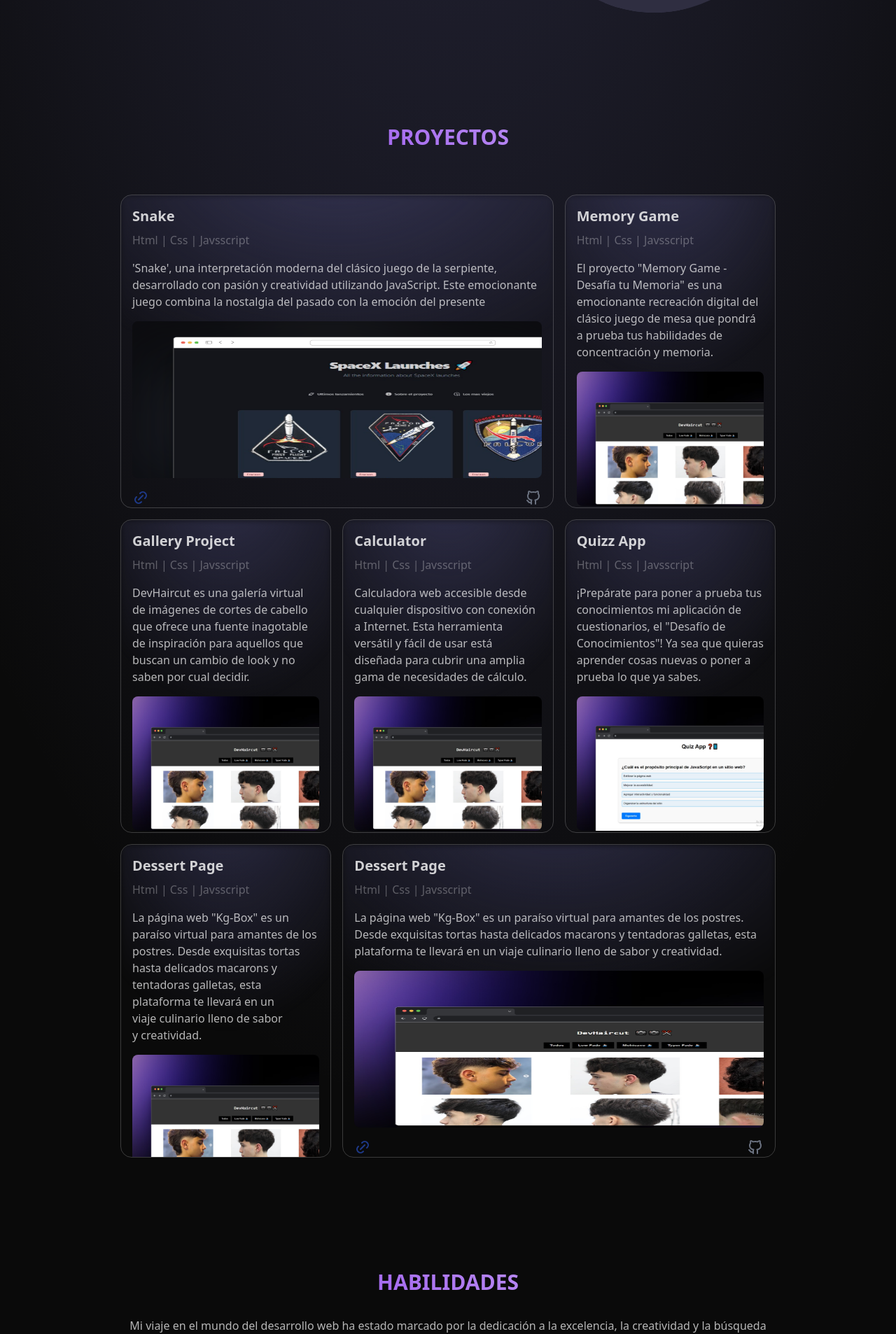
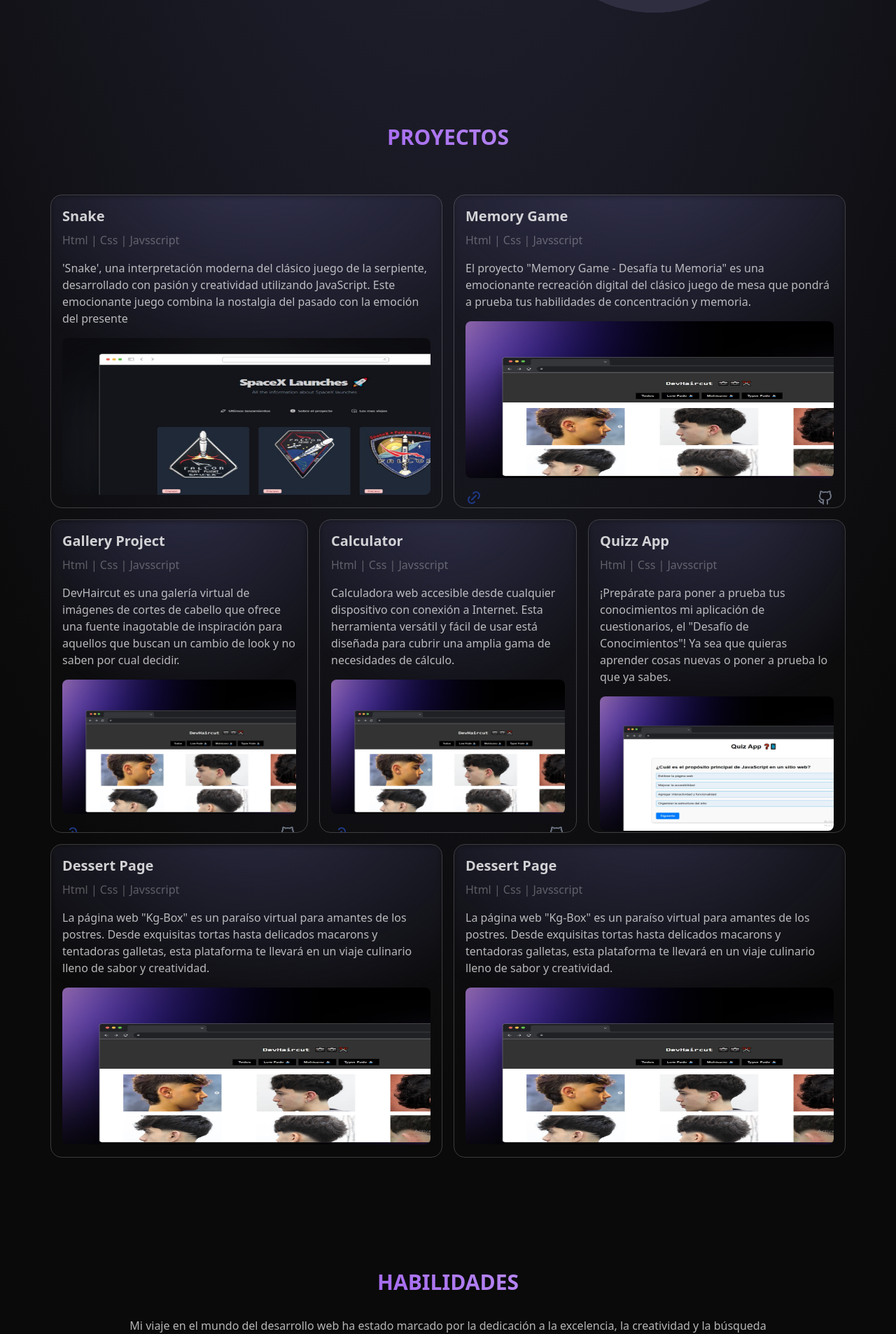
Before and after one commit to Elmer-Coro/Portafolio, a React (Vite) app: page / in a window 1280 px wide. Shown: the part 543-2449 px from the top of the page at 70% size. Built offline with nearby package versions, Linux system fonts and the light colour scheme.

Commit message:
responsive

```diff
--- a/src/components/Card.jsx
+++ b/src/components/Card.jsx
@@ -12,7 +12,7 @@ export default function Card({
 }) {
   return (
     <div
-      className={`h-[28em] border border-white/20 rounded-2xl overflow-hidden relative hover:scale-105 transition-all duration-500 ease-in-out ${cols}`}>
+      className={`h-[28em] border border-white/20 rounded-2xl overflow-hidden relative hover:scale-[1.02] transition-all duration-500 ease-in-out ${cols}`}>
       <div className='blur-sm absolute top-0 z-[-2] h-full w-full  bg-[radial-gradient(ellipse_80%_80%_at_50%_-20%,rgba(120,119,198,0.3),rgba(255,255,255,0))]' />
 
       <div className='p-4'>
--- a/src/sections/Footer.jsx
+++ b/src/sections/Footer.jsx
@@ -20,7 +20,7 @@ export default function Footer() {
       <div className='column'>
         <h4 className='mb-8 text-xl font-extrabold text-white/80'>Personal</h4>
         <a
-          className='block mb-4 text-white/70 font-ligh'
+          className='block mb-4 text-white/70 font-light'
           href='https://elmer-coro.github.io/Blog/'>
           Blog
         </a>
--- a/src/sections/Proyectos.jsx
+++ b/src/sections/Proyectos.jsx
@@ -9,14 +9,14 @@ export default function Proyectos() {
   return (
     <section
       id='proyectos'
-      className='max-w-[1000px] m-auto py-20 px-8'>
+      className='max-w-[1200px] m-auto py-20 px-8'>
       <h2 className='text-gradient font-extrabold text-center text-3xl '>
         PROYECTOS
       </h2>
       <div className='grid-cols-12 place-items-center md:grid-cols-12 lg:grid-cols-12 mt-16 grid gap-4  '>
         <Card
           tamaño='h-[13em] xl:h-[14em]'
-          cols='col-span-12 sm:col-span-12 lg:col-span-8'
+          cols='col-span-12 sm:col-span-12 lg:col-span-6'
           text={"Snake"}
           paragraph={
             "'Snake', una interpretación moderna del clásico juego de la serpiente, desarrollado con pasión y creatividad utilizando JavaScript. Este emocionante juego combina la nostalgia del pasado con la emoción del presente"
@@ -25,7 +25,8 @@ export default function Proyectos() {
           websiteLink='https://elmer-coro.github.io/Snake/'
         />
         <Card
-          cols='col-span-12 sm:col-span-6 lg:col-span-4'
+          tamaño='h-[13em] xl:h-[14em]'
+          cols='col-span-12 sm:col-span-6 lg:col-span-6'
           text='Memory Game'
           paragraph='El proyecto "Memory Game - Desafía tu Memoria" es una emocionante recreación digital del clásico juego de mesa que pondrá a prueba tus habilidades de concentración y memoria.'
           img={DevHaicut}
@@ -51,14 +52,15 @@ export default function Proyectos() {
           img={quizApp}
         />
         <Card
-          cols='col-span-12 sm:col-span-6 lg:col-span-4'
+          cols='col-span-12 sm:col-span-6 lg:col-span-6'
+          tamaño='h-[13em] xl:h-[14em]'
           text='Dessert Page'
           paragraph='La página web "Kg-Box" es un paraíso virtual para amantes de los postres. Desde exquisitas tortas hasta delicados macarons y tentadoras galletas, esta plataforma te llevará en un viaje culinario lleno de sabor y creatividad.'
           img={DevHaicut}
         />
         <Card
           tamaño='h-[14em]'
-          cols='col-span-12 sm:col-span-12 lg:col-span-8'
+          cols='col-span-12 sm:col-span-12 lg:col-span-6'
           text='Dessert Page'
           paragraph='La página web "Kg-Box" es un paraíso virtual para amantes de los postres. Desde exquisitas tortas hasta delicados macarons y tentadoras galletas, esta plataforma te llevará en un viaje culinario lleno de sabor y creatividad.'
           img={DevHaicut}
```
